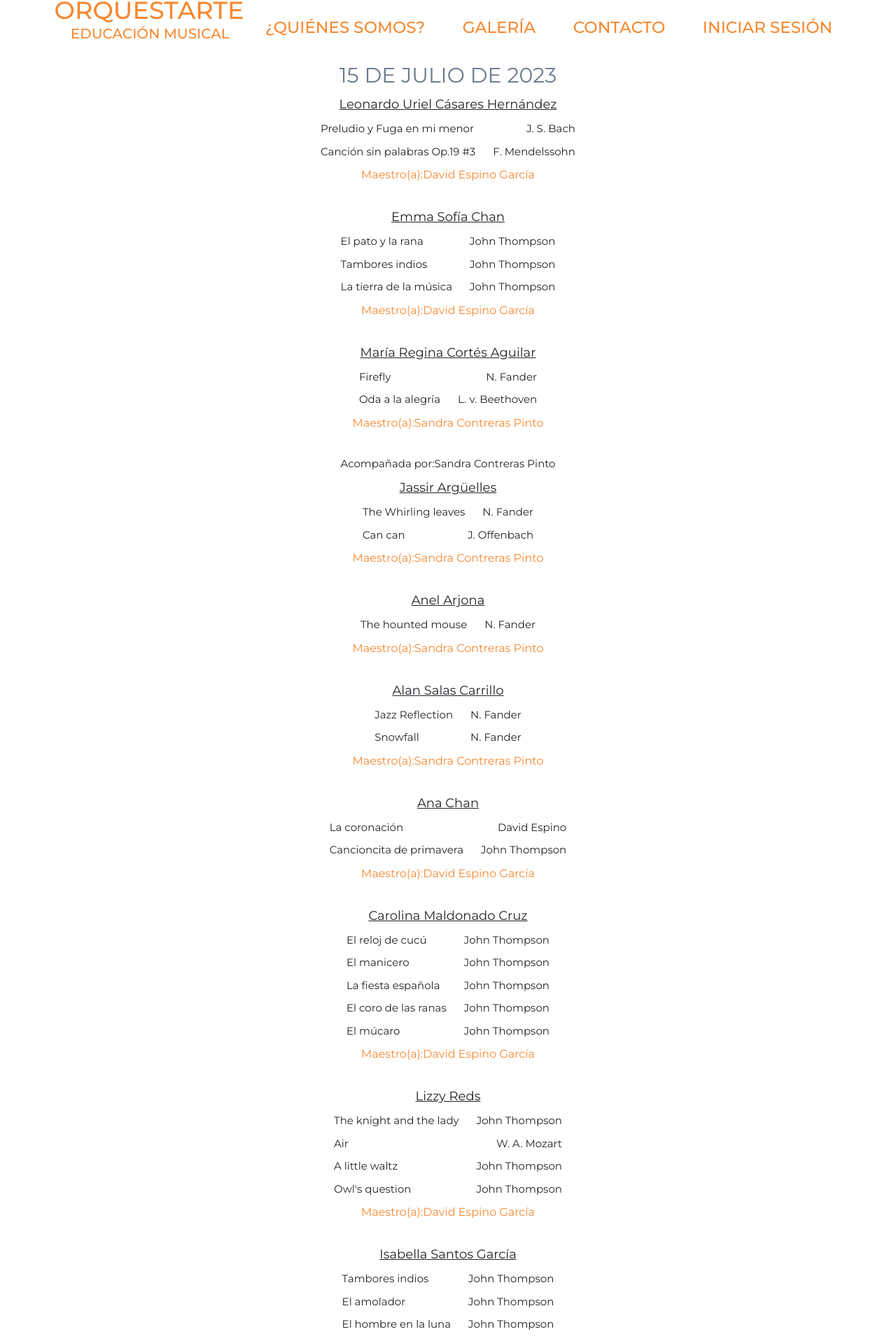
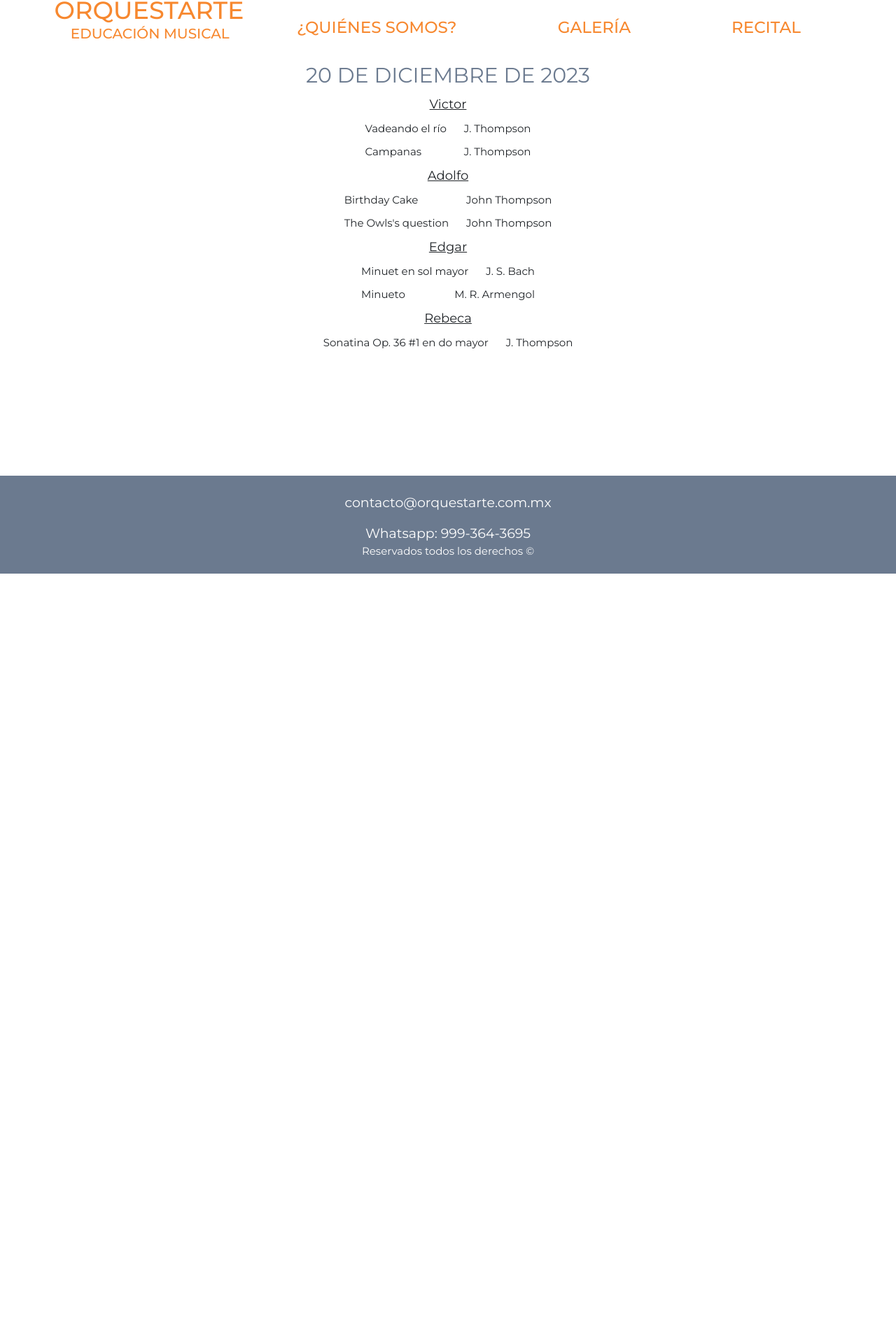
Before and after one commit to DavidEspinoG/orquestarte_react, a React (Create React App) app: page /recital in a window 1280 px wide. Shown: the part 6-1923 px from the top of the page at 70% size. After the commit the page ends 826 px from the top, so only its background shows below. Built offline with nearby package versions, Linux system fonts and the light colour scheme.

Commit message:
Recital dic 2023

```diff
--- a/src/components/Template.js
+++ b/src/components/Template.js
@@ -26,7 +26,7 @@ function Template(props) {
                   ? <Link to="/miperfil" className="navegacion__enlaces">Mi perfil</Link>
                   : <Link to="/about" className="navegacion__enlaces">¿Quiénes somos?</Link>}
                 <Link to="/galeria" className="navegacion__enlaces">Galería</Link>
-                <Link to="/contact" className="navegacion__enlaces">Contacto</Link>
+                <Link to="/recital" className="navegacion__enlaces">Recital</Link>
                 {userId
                   ? (
                     <Link
@@ -41,7 +41,7 @@ function Template(props) {
                       Cerrar sesión
                     </Link>
                   )
-                  : <Link to="/login" className="navegacion__enlaces">Iniciar Sesión</Link>}
+                  : null}
               </div>
               )}
             {props.myProfile
--- a/src/data/recitalData.js
+++ b/src/data/recitalData.js
@@ -1,192 +1,54 @@
 const recitalData = [
   {
-    name: 'Leonardo Uriel Cásares Hernández',
-    teacher: 'David Espino García',
+    name: 'Victor',
+    teacher: 'David Espino',
+    accomp: false,
     repertoire: [
       {
-        title: 'Preludio y Fuga en mi menor',
-        composer: 'J. S. Bach',
+        title: 'Vadeando el río',
+        composer: 'J. Thompson',
       },
       {
-        title: 'Canción sin palabras Op.19 #3',
-        composer: 'F. Mendelssohn',
+        title: 'Campanas',
+        composer: 'J. Thompson',
       },
     ],
   },
   {
-    name: 'Emma Sofía Chan',
+    name: 'Adolfo',
     teacher: 'David Espino García',
     repertoire: [
       {
-        title: 'El pato y la rana',
+        title: 'Birthday Cake',
         composer: 'John Thompson',
       },
       {
-        title: 'Tambores indios',
-        composer: 'John Thompson',
-      },
-      {
-        title: 'La tierra de la música',
+        title: 'The Owls\'s question',
         composer: 'John Thompson',
       },
     ],
   },
   {
-    name: 'María Regina Cortés Aguilar',
-    teacher: 'Sandra Contreras Pinto',
-    accomp: true,
+    name: 'Edgar',
+    teacher: 'David Espino García',
     repertoire: [
       {
-        title: 'Firefly',
-        composer: 'N. Fander',
+        title: 'Minuet en sol mayor',
+        composer: 'J. S. Bach',
       },
       {
-        title: 'Oda a la alegría',
-        composer: 'L. v. Beethoven',
+        title: 'Minueto',
+        composer: 'M. R. Armengol',
       },
     ],
   },
   {
-    name: 'Jassir Argüelles',
-    teacher: 'Sandra Contreras Pinto',
+    name: 'Rebeca',
+    teacher: 'David Espino',
     repertoire: [
       {
-        title: 'The Whirling leaves',
-        composer: 'N. Fander',
-      },
-      {
-        title: 'Can can',
-        composer: 'J. Offenbach',
-      },
-    ],
-  },
-  {
-    name: 'Anel Arjona',
-    teacher: 'Sandra Contreras Pinto',
-    repertoire: [
-      {
-        title: 'The hounted mouse',
-        composer: 'N. Fander',
-      },
-    ],
-  },
-  {
-    name: 'Alan Salas Carrillo',
-    teacher: 'Sandra Contreras Pinto',
-    repertoire: [
-      {
-        title: 'Jazz Reflection',
-        composer: 'N. Fander',
-      },
-      {
-        title: 'Snowfall',
-        composer: 'N. Fander',
-      },
-    ],
-  },
-  {
-    name: 'Ana Chan',
-    teacher: 'David Espino García',
-    repertoire: [
-      {
-        title: 'La coronación',
-        composer: 'David Espino',
-      },
-      {
-        title: 'Cancioncita de primavera',
-        composer: 'John Thompson',
-      },
-    ],
-  },
-  {
-    name: 'Carolina Maldonado Cruz',
-    teacher: 'David Espino García',
-    repertoire: [
-      {
-        title: 'El reloj de cucú',
-        composer: 'John Thompson',
-      },
-      {
-        title: 'El manicero',
-        composer: 'John Thompson',
-      },
-      {
-        title: 'La fiesta española',
-        composer: 'John Thompson',
-      },
-      {
-        title: 'El coro de las ranas',
-        composer: 'John Thompson',
-      },
-      {
-        title: 'El múcaro',
-        composer: 'John Thompson',
-      },
-    ],
-  },
-  {
-    name: 'Lizzy Reds',
-    teacher: 'David Espino García',
-    repertoire: [
-      {
-        title: 'The knight and the lady',
-        composer: 'John Thompson',
-      },
-      {
-        title: 'Air',
-        composer: 'W. A. Mozart',
-      },
-      {
-        title: 'A little waltz',
-        composer: 'John Thompson',
-      },
-      {
-        title: "Owl's question",
-        composer: 'John Thompson',
-      },
-    ],
-  },
-  {
-    name: 'Isabella Santos García',
-    teacher: 'David Espino García',
-    repertoire: [
-      {
-        title: 'Tambores indios',
-        composer: 'John Thompson',
-      },
-      {
-        title: 'El amolador',
-        composer: 'John Thompson',
-      },
-      {
-        title: 'El hombre en la luna',
-        composer: 'John Thompson',
-      },
-      {
-        title: 'Acordes',
-        composer: 'John Thompson',
-      },
-      {
-        title: 'Vadeando el río',
-        composer: 'John Thompson',
-      },
-      {
-        title: 'Improvisación',
-        composer: 'Isabella Santos García',
-      },
-    ],
-  },
-  {
-    name: 'Verónica Espadas Herrera',
-    teacher: 'David Espino García',
-    repertoire: [
-      {
-        title: "Comptine d'une autre eté",
-        composer: 'Yann Tiersen',
-      },
-      {
-        title: 'Interstellar',
-        composer: 'Hans Zimmer',
+        title: 'Sonatina Op. 36 #1 en do mayor',
+        composer: 'J. Thompson',
       },
     ],
   },
--- a/src/routes/Recital.js
+++ b/src/routes/Recital.js
@@ -6,7 +6,7 @@ function Recital() {
   return (
     <Template home>
       <div className="contenedor centrar-texto">
-        <h1 className="titulo-recital">15 de julio de 2023</h1>
+        <h1 className="titulo-recital">20 de diciembre de 2023</h1>
         <div className="contenedor programa">
           {recitalData.map((alumno) => (
             <>
@@ -19,10 +19,6 @@ function Recital() {
                   </div>
                 ))}
               </div>
-              <p className="maestro">
-                Maestro(a):
-                {alumno.teacher}
-              </p>
               {alumno.accomp && (
               <p className="compositor">
                 Acompañada por:
```
